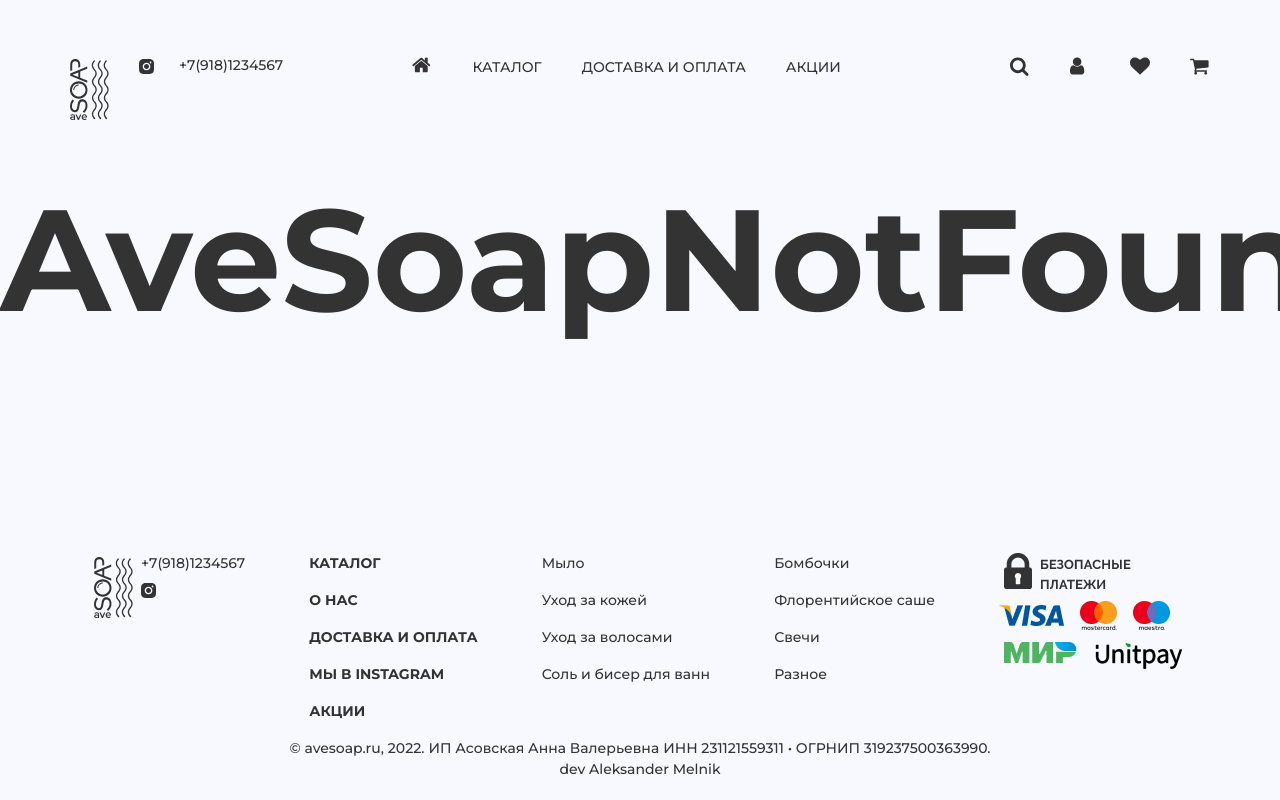
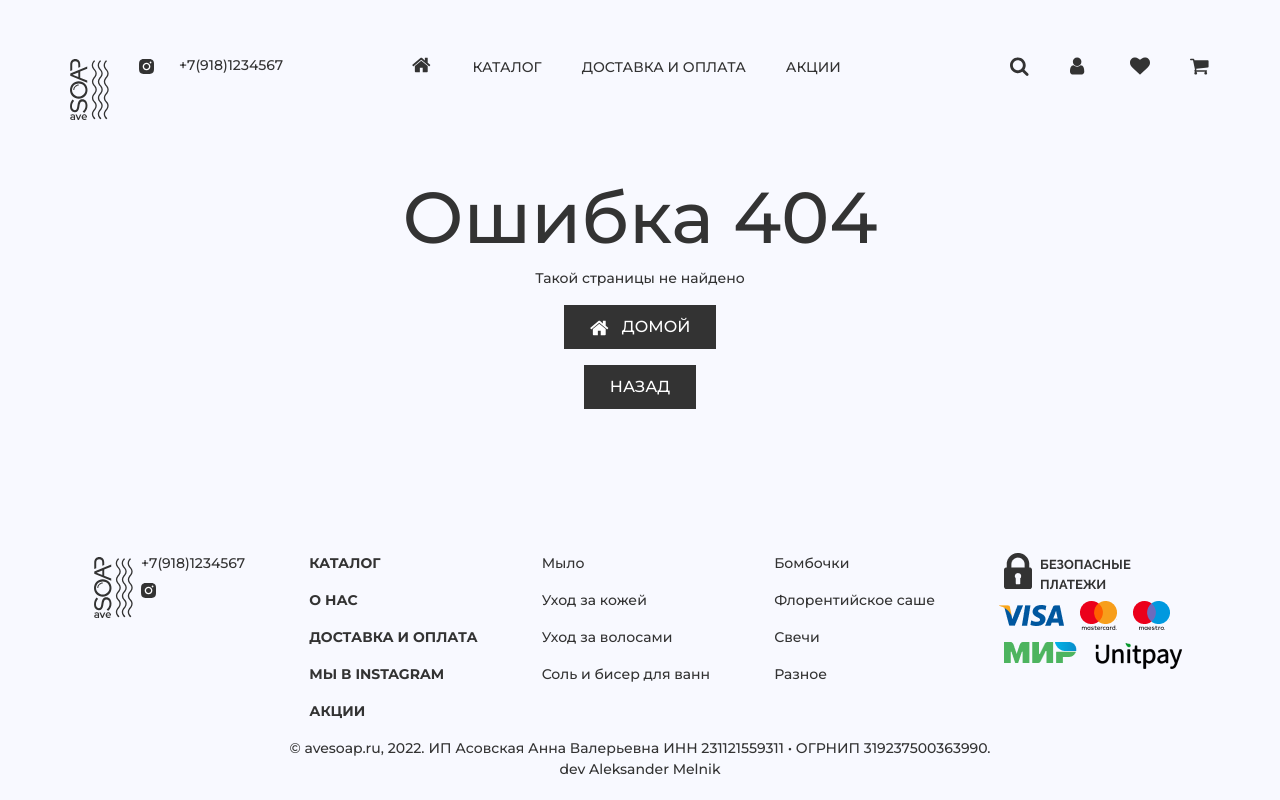
Before and after one commit to melnik-dev/avesoap-vue-shop, a Vue app: page /catalog in a window 1280 px wide. Built offline with nearby package versions, Linux system fonts and the light colour scheme.

Commit message:
add not foundpage

```diff
--- a/src/components/AveSoapNotFound.vue
+++ b/src/components/AveSoapNotFound.vue
@@ -1,13 +1,48 @@
 <template>
-<h1>AveSoapNotFound</h1>
+  <section class="not-found container-lg">
+    <h2>Ошибка 404</h2>
+    <p>Такой страницы не найдено</p>
+    <p class="btn__wrapper">
+      <router-link to="/home">
+        <button class="btn">
+          <AveSoapBaseIcon name="home" class="not-found__icon"/>
+          Домой
+        </button>
+      </router-link>
+      <br>
+      <button class="btn" @click="goBack">Назад</button>
+    </p>
+
+  </section>
 </template>
 
 <script>
+import AveSoapBaseIcon from "./AveSoapBaseIcon.vue";
+
 export default {
-  name: "AveSoapNotFound"
+  name: "AveSoapNotFound",
+  components: {
+    AveSoapBaseIcon
+  },
+  methods: {
+    goBack(){
+      this.$router.go(-1);
+    }
+  }
 }
 </script>
 
 <style scoped>
+.not-found {
+  text-align: center;
+}
 
+.not-found__icon {
+  fill: white;
+  margin-right: 8px;
+}
+
+.btn {
+  margin-bottom: 16px;
+}
 </style>
--- a/src/css/libs/global.css
+++ b/src/css/libs/global.css
@@ -80,3 +80,15 @@
     background-color: transparent;
     cursor: pointer;
 }
+.btn {
+    background: var(--mainGrey);
+    color: white;
+    text-transform: uppercase;
+    padding: 6px 12px;
+}
+@media (min-width: 992px) {
+    .btn {
+        font-size: 16px;
+        padding: 10px 26px;
+    }
+}
--- a/src/shopData.js
+++ b/src/shopData.js
@@ -84,7 +84,7 @@
             oldPrice: '',
         },
     ],
-    favorite: [
+    cart: [
         {
             title: 'Скраб для тела лимонный',
             img: 'lemon-scrub.jpg',
```
